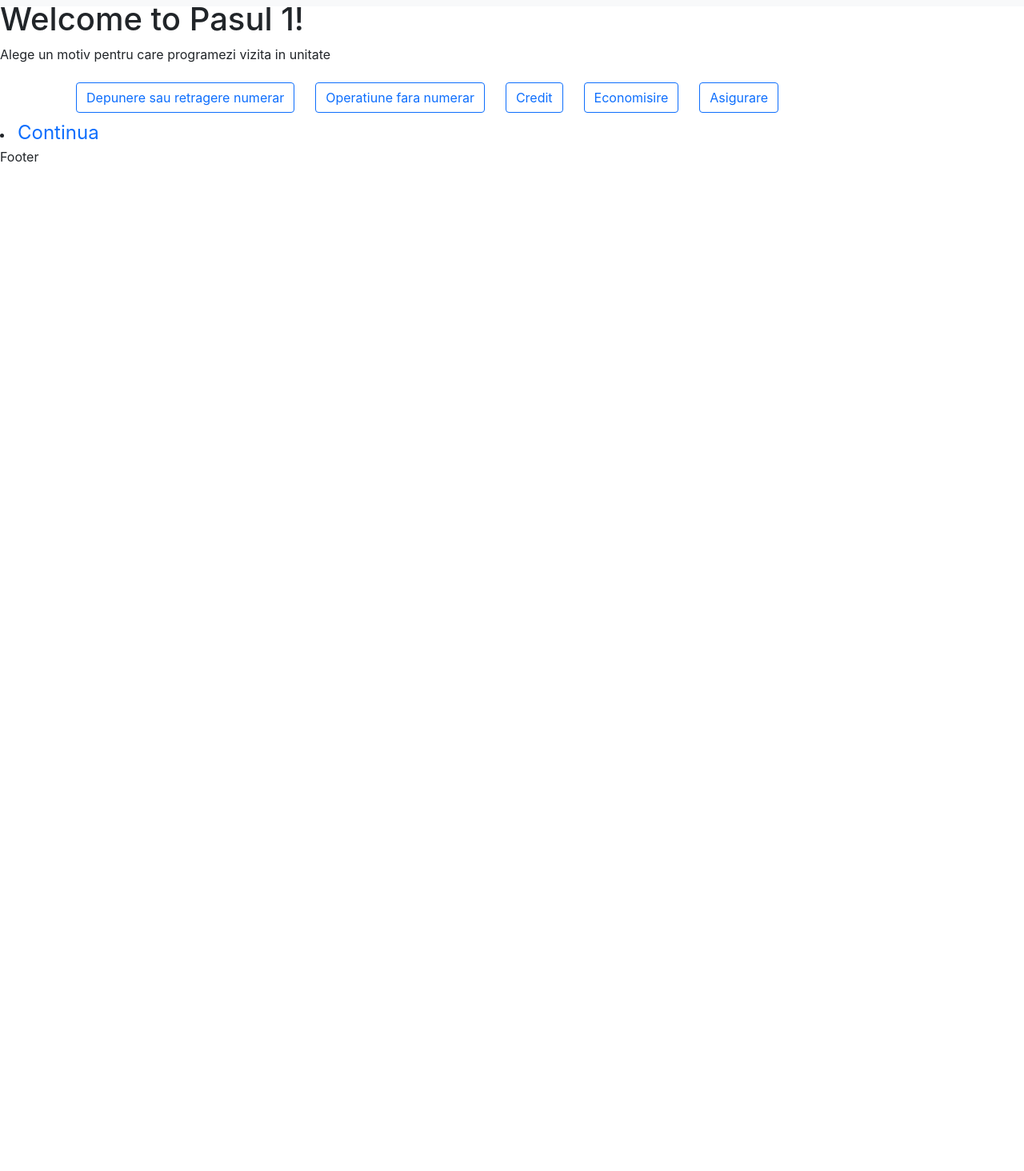
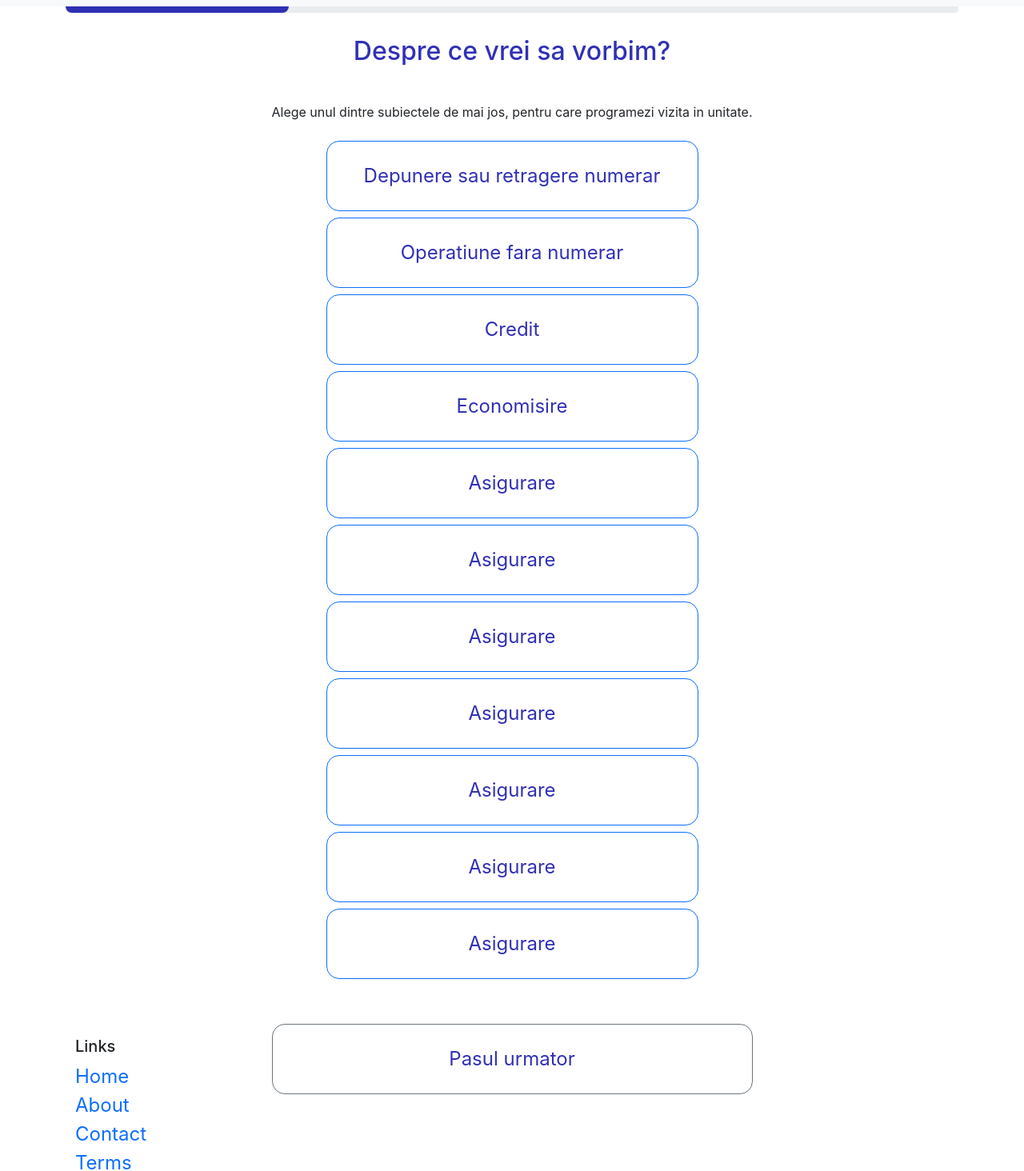
Before and after one commit to Hvdri/hackITall12-10-2022, a React (Create React App) app in the folder frontend/: page /Pasul1 in a window 1280 px wide. Shown: the part 52-1516 px from the top of the page at 80% size. Before the commit the page ends 800 px from the top, so only its background shows below. Built offline with nearby package versions, Linux system fonts and the light colour scheme.

Commit message:
Pasul1 kinda finished

```diff
--- a/frontend/src/components/pasul1/Pasul1.css
+++ b/frontend/src/components/pasul1/Pasul1.css
@@ -2,6 +2,54 @@
     margin: 0;
     padding: 0;
 }
+
+.progress-bar {
+    width: 25%;
+    background-color: rgb(48, 48, 181);
+    border-radius: 0.5rem;
+}
+
+.container {
+}
+
+.text1 {
+    font-size: 2rem;
+    font-weight: 500;
+    color: rgb(48, 48, 181);
+    margin: 0.5rem;
+}
+
+.row {
+    height: 6rem;
+    padding-top: 0.5rem;
+}
+
+.btn, .btn:active, .btn:visited {
+    font-size: 1.5rem;
+    background-color: white;
+    color: rgb(48, 48, 181);
+    border-radius: 1rem;
+}
+
+.btn {
+    min-width: 15rem;
+}
+
+.btn:hover {
+    background-color: rgb(67, 67, 244);
+    color: white;
+    transition: 0.25s;
+    transform: scale(1);
+}
+
+.link {
+    color: rgb(48, 48, 181);
+    text-decoration: none;
+    margin: -5rem;
+    min-width: 15rem;
+}
+
+
 
 .container-title {
 
@@ -11,10 +59,6 @@
 
 }
 
-.btn button{
-
-
-}
 
 button {
 
@@ -23,3 +67,7 @@ button {
 p, h1 {
 
 }
+
+.aria-pressed {
+    color: white!important;
+}
--- a/frontend/src/components/pasul1/Pasul1.jsx
+++ b/frontend/src/components/pasul1/Pasul1.jsx
@@ -6,53 +6,128 @@ import '../../sharepages/navbar/Navbar';
 import Footer from '../../sharepages/footer/Footer';
 import Navbar from '../../sharepages/navbar/Navbar';
 
+import './Pasul1.css';
+
+
+import { useState } from 'react';
+// import axios from "axios";
+
 function Pasul1 (){
+
+  const [motiv, setMotiv] = useState('');
+
+  let ofr = 'Operatiune fara numerar';
+
+  const handleClick = (e) => {
+    e.preventDefault();
+    console.log(motiv);
+    // axios.get('http://localhost:5000/api/pasul1')
+    // .then(res => {
+    //   console.log(res);
+    //   setData(res.data);
+    // })
+    // .catch(err => {
+    //   console.log(err);
+    // })
+  }
+
+
+
+
     return (
-      <div>
+      <div className='container '>
       <Navbar />
-      <div className='container-title'>
-        <h1>Welcome to Pasul 1!</h1>
-        <p>Alege un motiv pentru care programezi vizita in unitate</p>
+      <div class="progress">
+        <div class="progress-bar" role="progressbar" aria-valuenow="25" aria-valuemin="0" aria-valuemax="100"></div>
+      </div>
+      <div class="d-flex align-items-center flex-column">
+        <div class="text1 p-3">Despre ce vrei sa vorbim?</div>
+        <div class="p-3">Alege unul dintre subiectele de mai jos, pentru care programezi vizita in unitate.</div>
       </div>
 
-      <div className='container' action='../../../backend/main.php'>
-        <div className='btn'>
-          <button className='btn btn-outline-primary' type='submit'>
-          {/* <button className='btn btn-outline-primary' type='submit'>
-          <button className='btn btn-outline-primary' type='submit'> */}
+      <div className='container col-align-items-center col-5'>
+        <div className='row'>
+          <button type="button" className="btn btn-primary" data-toggle="button" aria-pressed="false" autocomplete="off" >
               Depunere sau retragere numerar
           </button>
         </div>
 
-        <div className='btn'>
-          <button className='btn btn-outline-primary' type='submit'>
+        <div className='row'>
+          <button type="button" className="btn btn-primary" data-toggle="button" aria-pressed="false" autocomplete="off"
+                  onClick={() => setMotiv(ofr)}
+                  name='name'
+          >
               Operatiune fara numerar
           </button>
         </div>
 
-        <div className='btn'>
-          <button className='btn btn-outline-primary' type='submit'>
+        <div className='row'>
+          <button type="button" className="btn btn-primary" data-toggle="button" aria-pressed="false" autocomplete="off" >
               Credit
           </button>
         </div>
 
-        <div className='btn'>
-          <button className='btn btn-outline-primary' type='submit'>
+        <div className='row'>
+          <button type="button" className="btn btn-primary" data-toggle="button" aria-pressed="false" autocomplete="off" >
             Economisire
           </button>
         </div>
 
-        <div className='btn'>
-          <button className='btn btn-outline-primary' type='submit'>
+        <div className='row'>
+          <button type="button" className="btn btn-primary" data-toggle="button" aria-pressed="false" autocomplete="off" >
             Asigurare
           </button>
         </div>
 
+
+        <div className='row'>
+          <button type="button" className="btn btn-primary" data-toggle="button" aria-pressed="false" autocomplete="off" >
+            Asigurare
+          </button>
+        </div>
+
+
+        <div className='row'>
+          <button type="button" className="btn btn-primary" data-toggle="button" aria-pressed="false" autocomplete="off" >
+            Asigurare
+          </button>
+        </div>
+
+
+        <div className='row'>
+          <button type="button" className="btn btn-primary" data-toggle="button" aria-pressed="false" autocomplete="off" >
+            Asigurare
+          </button>
+        </div>
+
+
+        <div className='row'>
+          <button type="button" className="btn btn-primary" data-toggle="button" aria-pressed="false" autocomplete="off" >
+            Asigurare
+          </button>
+        </div>
+
+
+        <div className='row'>
+          <button type="button" className="btn btn-primary" data-toggle="button" aria-pressed="false" autocomplete="off" >
+            Asigurare
+          </button>
+        </div>
+
+
+        <div className='row'>
+          <button type="button" className="btn btn-primary" data-toggle="button" aria-pressed="false" autocomplete="off" >
+            Asigurare
+          </button>
+        </div>
+
+
+          <Link to="/Pasul2" className='link row mt-5'>
+          <button className='btn btn-secondary'>
+            Pasul urmator
+          </button>
+          </Link>
       </div>
-
-        <li>
-          <Link to="/Pasul2">Continua</Link>
-        </li>
         <Footer />
     </div>
     );
--- a/frontend/src/sharepages/footer/Footer.jsx
+++ b/frontend/src/sharepages/footer/Footer.jsx
@@ -2,7 +2,23 @@ import React from 'react'
 
 function Footer() {
   return (
-    <div>Footer</div>
+    <div>
+      <footer className="footer">
+        <div className="container">
+          <div className="row">
+            <div className="col-4 col-sm-2">
+              <h5>Links</h5>
+              <ul className="list-unstyled">
+                <li><a href="#">Home</a></li>
+                <li><a href="#">About</a></li>
+                <li><a href="#">Contact</a></li>
+                <li><a href="#">Terms</a></li>
+              </ul>
+            </div>
+            </div>
+        </div>
+      </footer>
+    </div>
   )
 }
 
```
